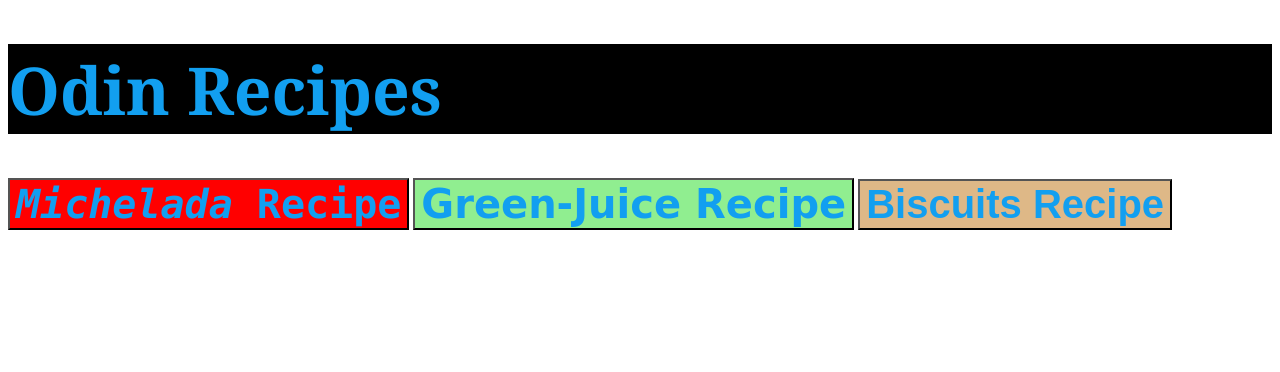
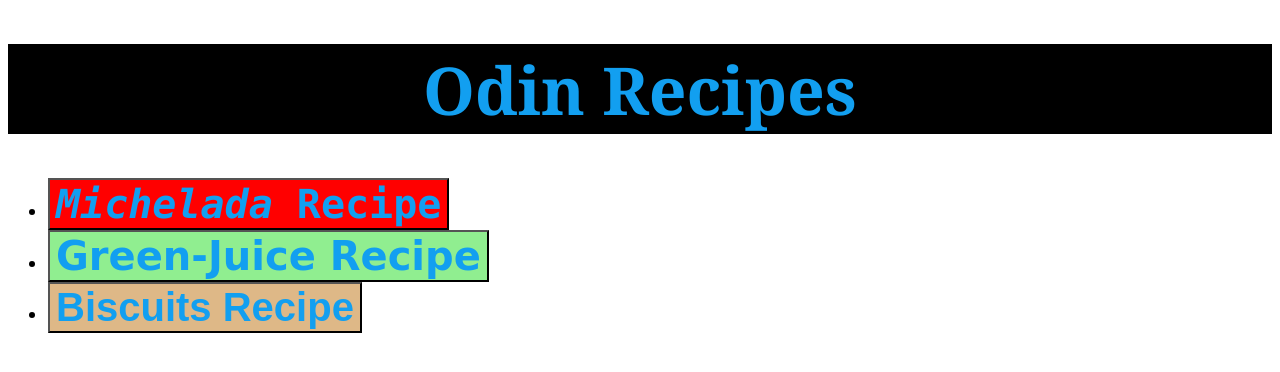
Before and after one commit to LuisFernandoVillalon/odin-recipes, a plain HTML site: page index.html in a window 1280 px wide. Drawn offline with Linux system fonts and the light colour scheme.

Commit message:
Updated CSS

```diff
--- a/index.html
+++ b/index.html
@@ -11,15 +11,15 @@
 
     <body>
 
-        <h1 class="color"><a href="https://www.theodinproject.com/">Odin Recipes</a></h1>
+        <h1 class="color"><a href="https://www.theodinproject.com/"><center>Odin Recipes</center></a></h1>
 
+            <ul>
+                <li><button class="a-button"><a href="./recipes/michelada.html"><em>Michelada</em> Recipe</a></button></li>
 
-            <button class="a-button"><a href="./recipes/michelada.html"><em>Michelada</em> Recipe</a></button>
+                <li><button class="b-button"><a href="./recipes/green-juice.html">Green-Juice Recipe</a></button></li>
 
-            <button class="b-button"><a href="./recipes/green-juice.html">Green-Juice Recipe</a></button>
-
-            <button class="c-button"><a href="./recipes/biscuits.html">Biscuits Recipe</a></button>
-
+                <li><button class="c-button"><a href="./recipes/biscuits.html">Biscuits Recipe</a></button></li>
+            </ul>
 
     </body>
 
```
